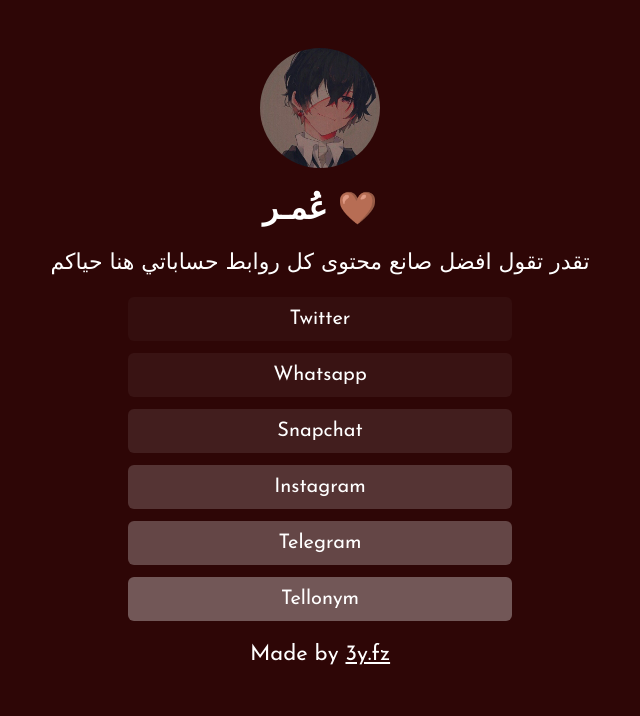
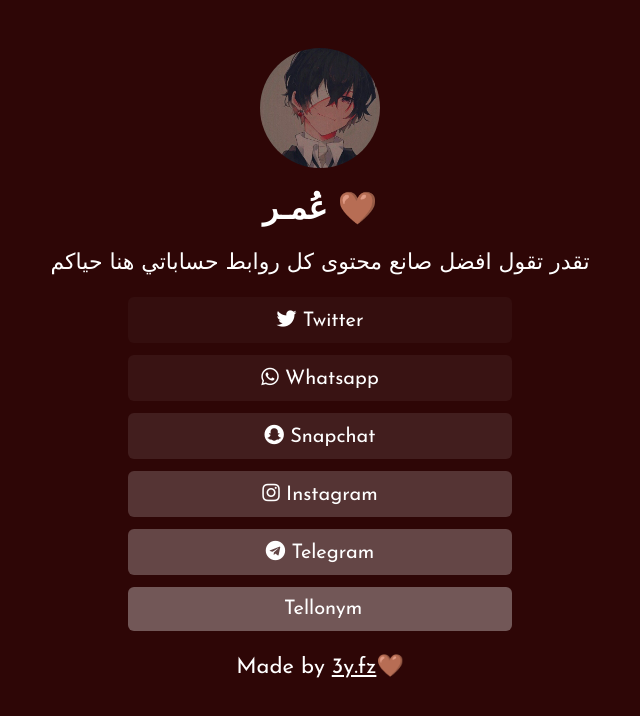
Before and after one commit to 3y-fz/3y-fz.github.io, a plain HTML site: page index.html in a window 1280 px wide. Shown: the whole page, without its empty margins (320-960 px from the left). Drawn offline with Linux system fonts and the light colour scheme.

Commit message:
Update index.html

```diff
--- a/index.html
+++ b/index.html
@@ -100,36 +100,42 @@
     <ul class="link-tree">
       <li>
         <a href="https://mobile.twitter.com/3y_fz/">
+          <i class="fab fa-twitter"></i>
           Twitter
         </a>
       </li>
       <li>
         <a href="https://api.whatsapp.com/send?phone=14054976945">
+          <i class="fab fa-whatsapp"></i>
           Whatsapp
         </a>
       </li>
       <li>
         <a href="https://www.snapchat.com/add/o1-hd">
+          <i class="fab fa-snapchat"></i>
           Snapchat
         </a>
       </li>
       <li>
         <a href="https://instagram.com/3y.fz?utm_medium=copy_link">
+        <i class="fab fa-instagram"></i>
           Instagram
         </a>
       </li>
       <li>
         <a href="https://t.me/kit_ajr">
+          <i class="fab fa-telegram"></i>
           Telegram
         </a>
       </li>
       <li>
         <a href="https://tellonym.me/o2n">
+          <i class="fab fa-Tellonym"></i>
           Tellonym
         </a>
       </li>
     </ul>
 
-    <p>Made by <a href="https://instagram.com/3y.fz?utm_medium=copy_link">3y.fz</a></p>
+    <p>Made by <a href="https://instagram.com/3y.fz?utm_medium=copy_link">3y.fz</a>🤎</p>
   </body>
 </html>
```
